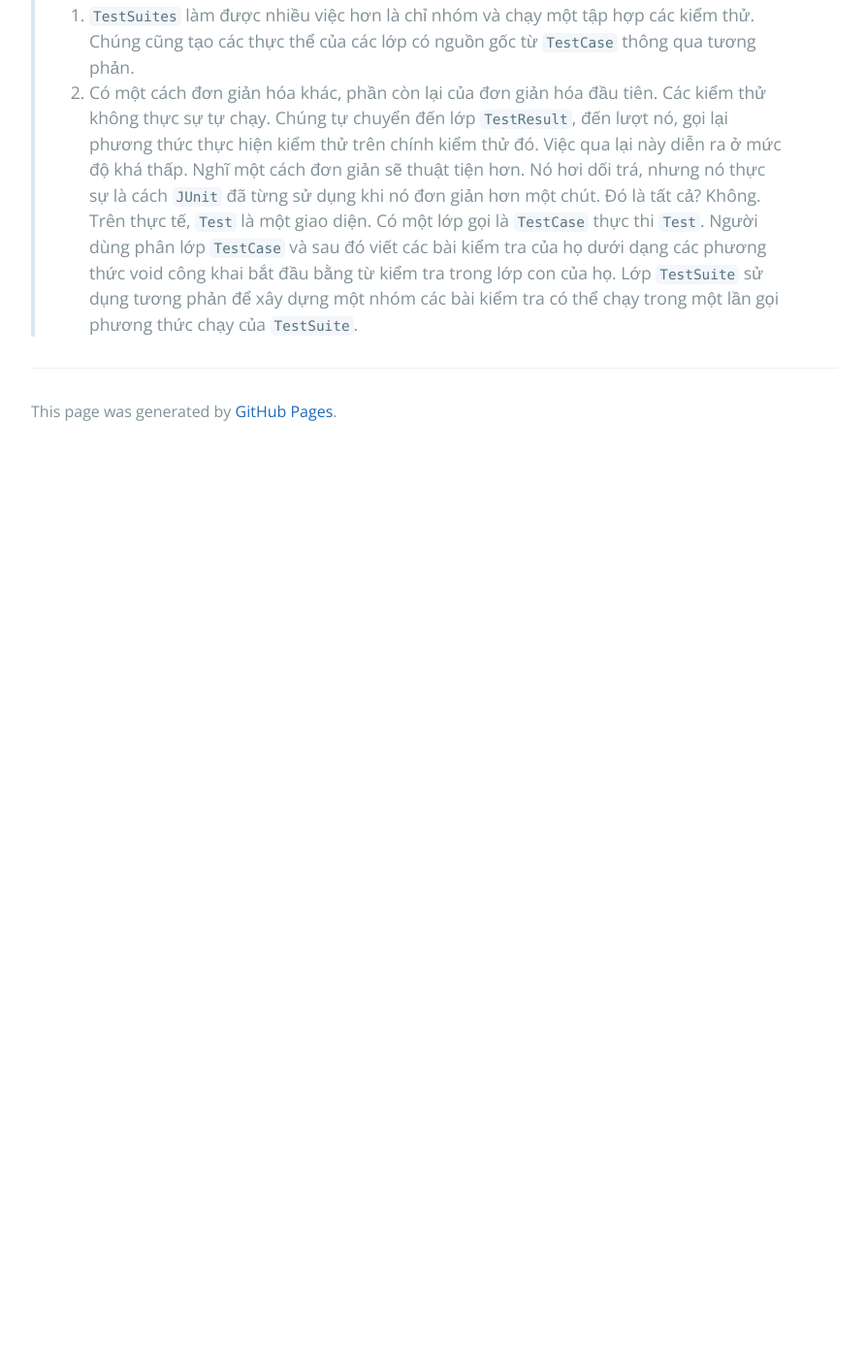
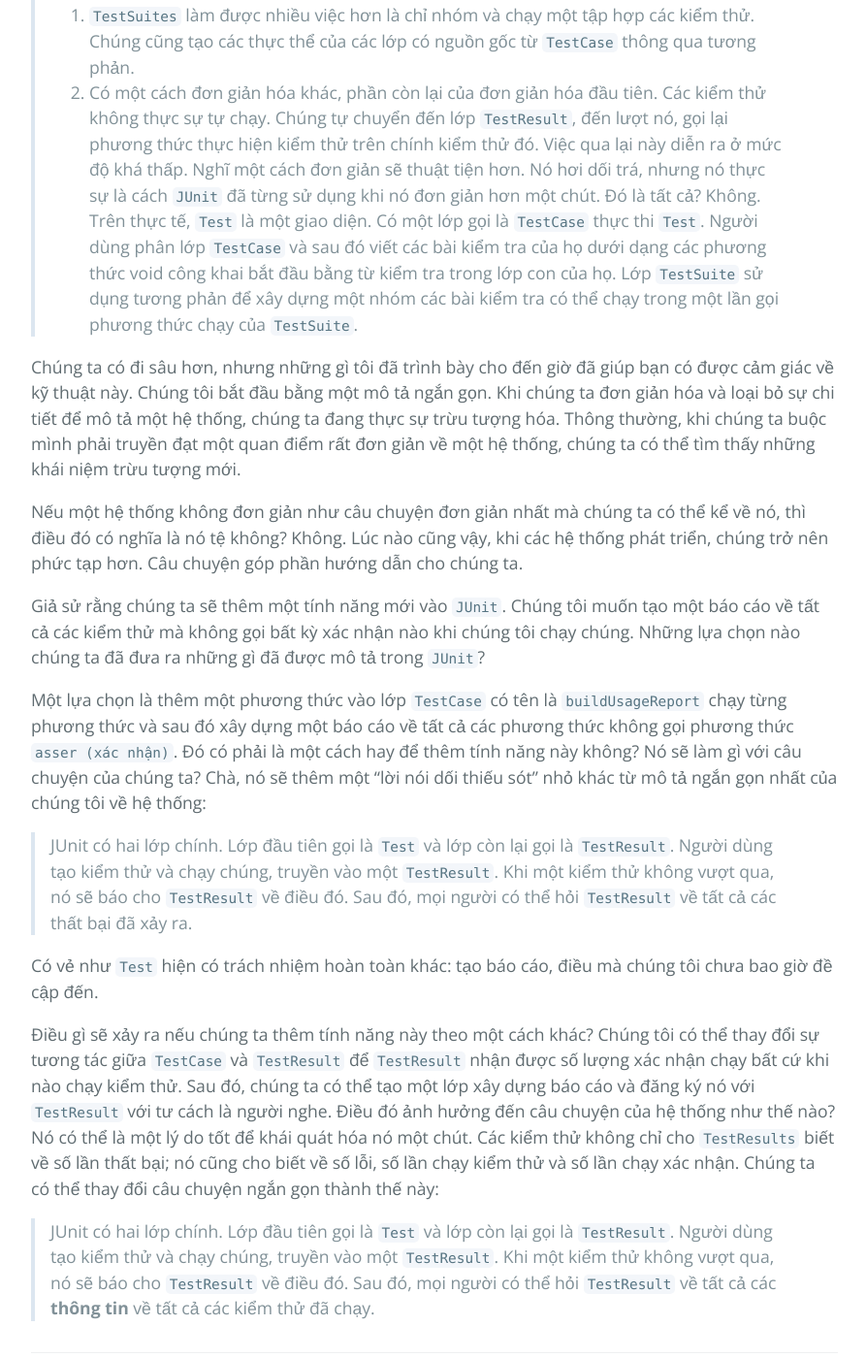
Before and after one commit to HaiBV/haibv.github.io, a Jekyll site: the page built from working-effectively-with-legacy-code/chapter-17-my-application-has-no-strucute.md, in a window 1280 px wide and 1400 px high, scrolled down 3753 px. Shown: the whole window at 97% size, without its empty margins (192-1085 px from the left). Built offline with Jekyll 4.4.1, drawn with Linux system fonts in a browser that asks for light colours; our own code applies the rules of GitHub Pages for plain Markdown files; before the commit the page ends 4221 px from its top, so only the background shows below that; some of the changed text lies outside the part shown.

Commit message:
Book - Working Efectively with Legacy Code - P2 - C17

```diff
--- a/working-effectively-with-legacy-code/chapter-17-my-application-has-no-strucute.md
+++ b/working-effectively-with-legacy-code/chapter-17-my-application-has-no-strucute.md
@@ -42,9 +42,9 @@
 > 2. Người dùng không tạo đối tượng kiểm thử. Các đối tượng kiểm thử được tạo từ các lớp trường hợp kiểm thử thông qua tương phản.
 > 3. Kiểm thử không phải là một lớp; mà là một giao diện. Các kiểm thử chạy trong `JUnit` thường được viết trong các lớp con của lớp có tên `TestCase`, lớp này thực thi lớp `Test`.
 > 4. Mọi người thường không hỏi `TestResults` về lỗi khi chạy kiểm thử. `TestResults` có một trình lắng nghe, nó được thông báo bất cứ khi nào `TestResult` nhận được thông tin từ một kiểm thử.
-> 5. Báo cáo kiểm thử không chỉ có lỗi: Chúng báo cáo số lần chạy kiểm thử và số lỗi. (Lỗi là sự cố xảy ra trong quá trình kiểm thử mà không được kiểm tra rõ ràng. Chạy lỗi là kiểm tra không thành công.)
+> 5. Báo cáo kiểm thử không chỉ có lỗi: Chúng báo cáo số lần chạy kiểm thử và số lỗi. (Lỗi là sự cố xảy ra trong quá trình kiểm thử mà không được kiểm tra rõ ràng. Thất bại là kiểm tra không thành công.)
 >
-> Những đơn giản hóa này có cung cấp cho chúng ta bất kỳ thông tin chi tiết nào về cách JUnit có thể đơn giản hơn không? Một chút. Một số framework kiểm thử `xUnit` đơn giản hơn biến `Test` thành một lớp và loại bỏ hoàn toàn `TestCase`. Các framework khác hợp nhất các lỗi và chạy lỗi để chúng được báo cáo theo cùng một cách
+> Những đơn giản hóa này có cung cấp cho chúng ta bất kỳ thông tin chi tiết nào về cách JUnit có thể đơn giản hơn không? Một chút. Một số framework kiểm thử `xUnit` đơn giản hơn biến `Test` thành một lớp và loại bỏ hoàn toàn `TestCase`. Các framework khác hợp nhất các lỗi và thất bại để chúng được báo cáo theo cùng một cách
 >
 > Quay trở lại câu chuyện của chúng ta
 > _Đó đã là tất cả chưa?_
@@ -56,3 +56,19 @@
 > 2. Có một cách đơn giản hóa khác, phần còn lại của đơn giản hóa đầu tiên. Các kiểm thử không thực sự tự chạy. Chúng tự chuyển đến lớp `TestResult`, đến lượt nó, gọi lại phương thức thực hiện kiểm thử trên chính kiểm thử đó. Việc qua lại này diễn ra ở mức độ khá thấp. Nghĩ một cách đơn giản sẽ thuật tiện hơn. Nó hơi dối trá, nhưng nó thực sự là cách `JUnit` đã từng sử dụng khi nó đơn giản hơn một chút.
 > Đó là tất cả?
 > Không. Trên thực tế, `Test` là một giao diện. Có một lớp gọi là `TestCase` thực thi `Test`. Người dùng phân lớp `TestCase` và sau đó viết các bài kiểm tra của họ dưới dạng các phương thức void công khai bắt đầu bằng từ kiểm tra trong lớp con của họ. Lớp `TestSuite` sử dụng tương phản để xây dựng một nhóm các bài kiểm tra có thể chạy trong một lần gọi phương thức chạy của `TestSuite`.
+
+Chúng ta có đi sâu hơn, nhưng những gì tôi đã trình bày cho đến giờ đã giúp bạn có được cảm giác về kỹ thuật này. Chúng tôi bắt đầu bằng một mô tả ngắn gọn. Khi chúng ta đơn giản hóa và loại bỏ sự chi tiết để mô tả một hệ thống, chúng ta đang thực sự trừu tượng hóa. Thông thường, khi chúng ta buộc mình phải truyền đạt một quan điểm rất đơn giản về một hệ thống, chúng ta có thể tìm thấy những khái niệm trừu tượng mới.
+
+Nếu một hệ thống không đơn giản như câu chuyện đơn giản nhất mà chúng ta có thể kể về nó, thì điều đó có nghĩa là nó tệ không? Không. Lúc nào cũng vậy, khi các hệ thống phát triển, chúng trở nên phức tạp hơn. Câu chuyện góp phần hướng dẫn cho chúng ta.
+
+Giả sử rằng chúng ta sẽ thêm một tính năng mới vào `JUnit`. Chúng tôi muốn tạo một báo cáo về tất cả các kiểm thử mà không gọi bất kỳ xác nhận nào khi chúng tôi chạy chúng. Những lựa chọn nào chúng ta đã đưa ra những gì đã được mô tả trong `JUnit`?
+
+Một lựa chọn là thêm một phương thức vào lớp `TestCase` có tên là `buildUsageReport` chạy từng phương thức và sau đó xây dựng một báo cáo về tất cả các phương thức không gọi phương thức `asser (xác nhận)`. Đó có phải là một cách hay để thêm tính năng này không? Nó sẽ làm gì với câu chuyện của chúng ta? Chà, nó sẽ thêm một “lời nói dối thiếu sót” nhỏ khác từ mô tả ngắn gọn nhất của chúng tôi về hệ thống:
+
+> JUnit có hai lớp chính. Lớp đầu tiên gọi là `Test` và lớp còn lại gọi là `TestResult`. Người dùng tạo kiểm thử và chạy chúng, truyền vào một `TestResult`. Khi một kiểm thử không vượt qua, nó sẽ báo cho `TestResult` về điều đó. Sau đó, mọi người có thể hỏi `TestResult` về tất cả các thất bại đã xảy ra.
+
+Có vẻ như `Test` hiện có trách nhiệm hoàn toàn khác: tạo báo cáo, điều mà chúng tôi chưa bao giờ đề cập đến.
+
+Điều gì sẽ xảy ra nếu chúng ta thêm tính năng này theo một cách khác? Chúng tôi có thể thay đổi sự tương tác giữa `TestCase` và `TestResult` để `TestResult` nhận được số lượng xác nhận chạy bất cứ khi nào chạy kiểm thử. Sau đó, chúng ta có thể tạo một lớp xây dựng báo cáo và đăng ký nó với `TestResult` với tư cách là người nghe. Điều đó ảnh hưởng đến câu chuyện của hệ thống như thế nào? Nó có thể là một lý do tốt để khái quát hóa nó một chút. Các kiểm thử không chỉ cho `TestResults` biết về số lần thất bại; nó cũng cho biết về số lỗi, số lần chạy kiểm thử và số lần chạy xác nhận. Chúng ta có thể thay đổi câu chuyện ngắn gọn thành thế này:
+
+> JUnit có hai lớp chính. Lớp đầu tiên gọi là `Test` và lớp còn lại gọi là `TestResult`. Người dùng tạo kiểm thử và chạy chúng, truyền vào một `TestResult`. Khi một kiểm thử không vượt qua, nó sẽ báo cho `TestResult` về điều đó. Sau đó, mọi người có thể hỏi `TestResult` về tất cả các **thông tin** về tất cả các kiểm thử đã chạy.
```
